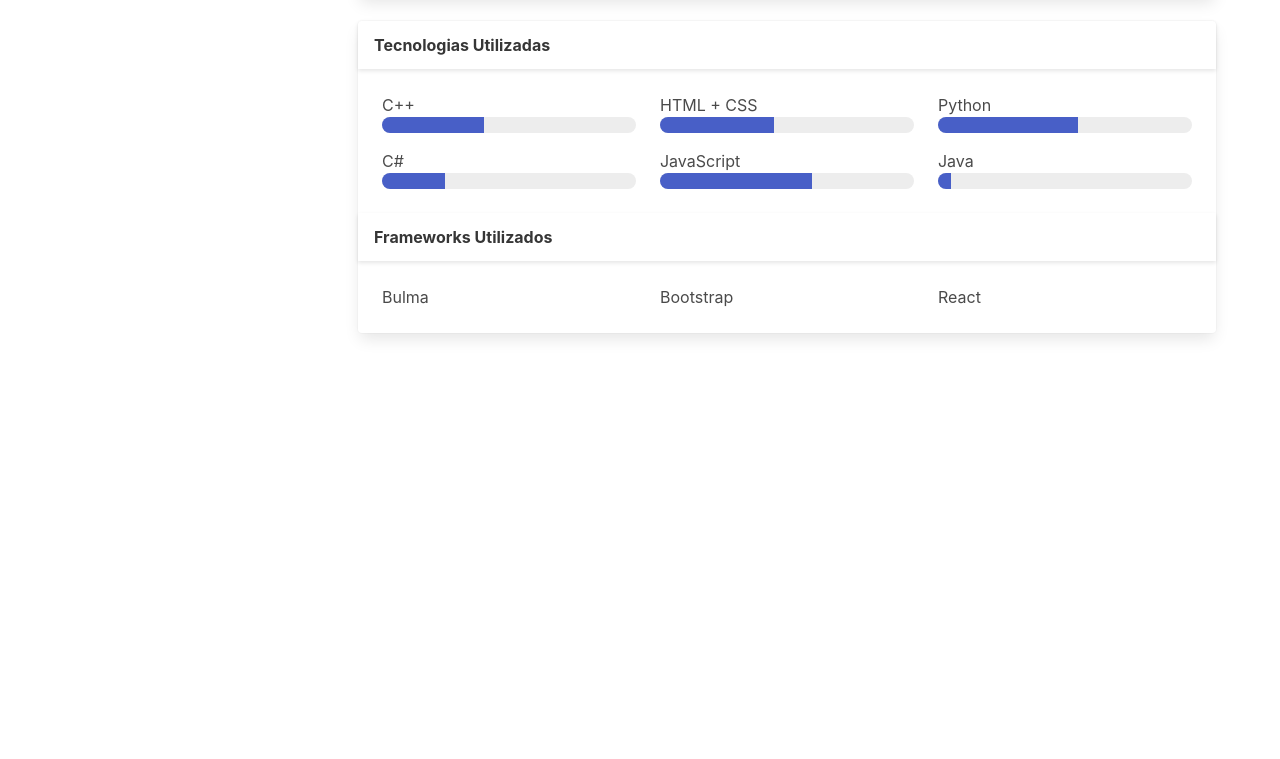
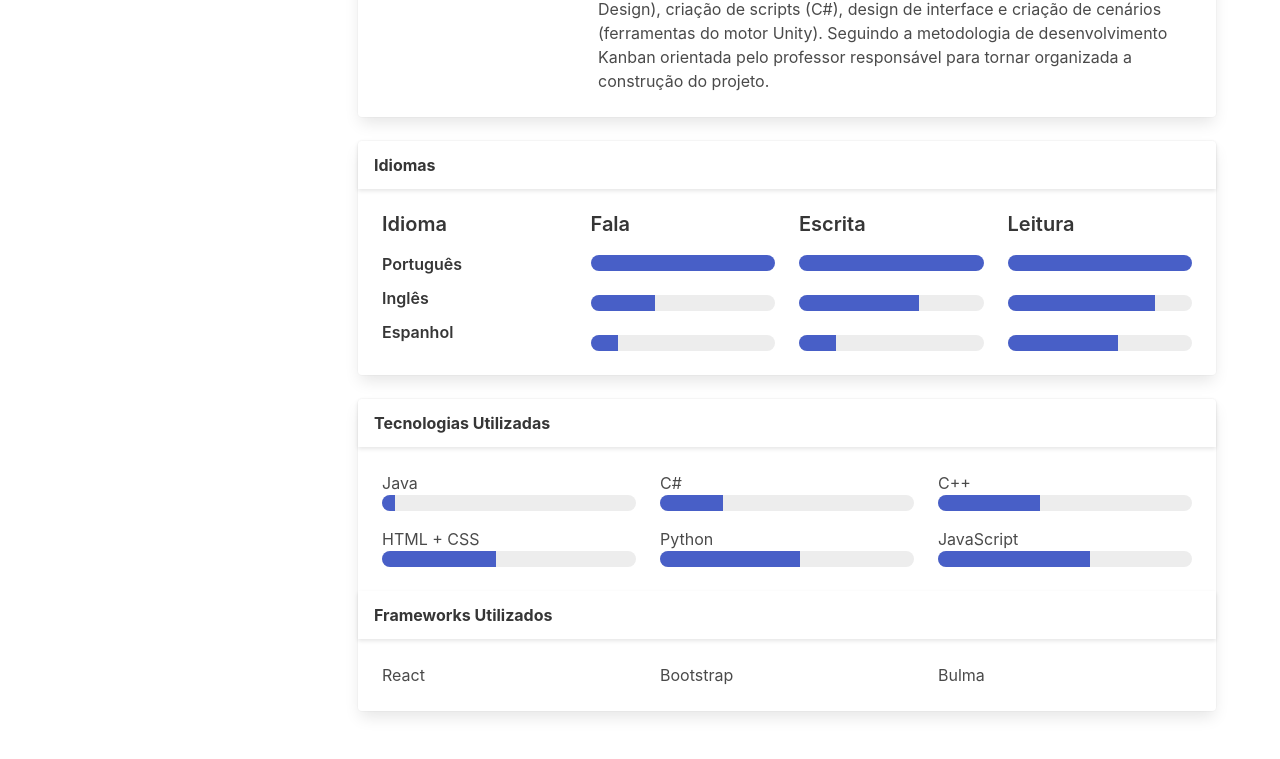
Before and after one commit to FelipeS-Reis/FelipeS-Reis.github.io, a plain HTML site: page index.html in a window 1280 px wide. Shown: the part 1051-1810 px from the top of the page. Before the commit the page ends 1432 px from the top, so only its background shows below. Drawn offline with nearby package versions, Linux system fonts and the light colour scheme.

Commit message:
New Changes

```diff
--- a/index.html
+++ b/index.html
@@ -5,8 +5,9 @@
     <meta charset="UTF-8">
     <meta http-equiv="X-UA-Compatible" content="IE=edge">
     <meta name="viewport" content="width=device-width, initial-scale=1.0">
-    <title>Currículo Felipe</title>
+    <title>Felipe SReis</title>
     <link rel="stylesheet" href="https://cdn.jsdelivr.net/npm/bulma@0.9.3/css/bulma.min.css">
+    <link rel="stylesheet" href="https://bulma.io/vendor/fontawesome-free-6.5.2-web/css/all.min.css">
     <script defer src="https://use.fontawesome.com/releases/v5.3.1/css/all.css"></script>
     <link rel="stylesheet" type="text/css" href="../css/style.css" />
 </head>
@@ -16,9 +17,6 @@
             <div class="navbar-start">
                 <a class="navbar-item" href="./index.html">
                     Inicio
-                </a>
-                <a class="navbar-item" href="./pages/contact.html">
-                    Contato
                 </a>
                 <a class="navbar-item" href="./pages/myprojects.html">
                     Projetos
@@ -47,10 +45,26 @@
                                 </div>
                             </div>
 
-                            <div class="content">
-                                <p>(19) 9 9427-1919</p>
-                                <p>felipe.reis54@outlook.com</p>
+                            <div>
+                                <span class="icon">
+                                    <i class="fa-solid fa-envelope"></i>
+                                </span>
+                                <span>felipe.reis54@outlook.com</span>
                             </div>
+                            <div>
+                                <span class="icon">
+                                    <i class="fa-solid fa-phone"></i>
+                                </span>
+                                <span>(19) 9 9427-1919</span>
+                            </div>
+                            <span class="icon">
+                                <i class="fa-brands fa-linkedin"></i>
+                            </span>
+                            <span><a href="https://www.linkedin.com/in/felipesreis/">Linkedin</a></span>
+                            <span class="icon">
+                                <i class="fab fa-github"></i>
+                            </span>
+                            <span><a href="https://github.com/FelipeS-Reis">GitHub</a></span>
                         </div>
                     </div>
                 </div>
@@ -77,40 +91,9 @@
                             </div>
                         </div>
                     </div>
+
                     <br>
-                    <div class="card">
-                        <header class="card-header">
-                            <p class="card-header-title">
-                                Experiência Acadêmica
-                            </p>
-                        </header>
-                        <div class="card-content">
-                            <div class="content">
-                                <div class="content">
-                                    <div class="columns">
-                                        <div class="column">
-                                            <figure class="image is-128x128">
-                                                <img src="./images/LogoGrafho.png">
-                                            </figure>
-                                        </div>
-                                        <div class="column is-9">
-                                            <p class="title is-5">GraFHO <span class="tag is-dark">Grupo de
-                                                    Estudos</span></p>
-                                            <p>O GRAFHO é um grupo de desenvolvimento de jogos fundado na FHO, onde
-                                                utiliza-se a Unity como engine de jogos 2D ou 3D, sendo a criação de
-                                                códigos em C#. É utilizado o software Blender para modelagem dos
-                                                elementos 3D e Pixel Art para elementos 2D.
-                                            </p>
-                                            <p>
 
-                                            </p>
-                                        </div>
-                                    </div>
-                                </div>
-                            </div>
-                        </div>
-                    </div>
-                    <br>
                     <div class="card">
                         <header class="card-header">
                             <p class="card-header-title">
@@ -121,7 +104,7 @@
                             <div class="content">
                                 <div>
                                     <p class="title is-5">
-                                        Engenharia de Computação
+                                        Engenharia de Computação ( 2019-2025 )
                                     </p>
                                     <p>
                                         Graduando do curso de Engenharia de Computação da instituição de
@@ -146,6 +129,98 @@
                             </div>
                         </div>
                     </div>
+
+                    <br>
+
+                    <div class="card">
+                        <header class="card-header">
+                            <p class="card-header-title">
+                                Experiência Acadêmica
+                            </p>
+                        </header>
+                        <div class="card-content">
+                            <div class="content">
+                                <div class="content">
+                                    <div class="columns">
+                                        <div class="column">
+                                            <figure class="image is-128x128">
+                                                <img src="./images/LogoGrafho.png">
+                                            </figure>
+                                        </div>
+                                        <div class="column is-9">
+                                            <p class="title is-5">GraFHO <span class="tag is-dark">Grupo de
+                                                    Estudos</span></p>
+                                            <p>O GRAFHO é um grupo de desenvolvimento de jogos fundado na FHO, onde
+                                                utiliza-se a Unity como engine de jogos 2D ou 3D, sendo a criação de
+                                                códigos em C#.
+                                            </p>
+                                            <p>
+                                                Minha função no grupo de estudos passou por diferentes áreas de
+                                                desenvolvimento de um jogo: documentação do projeto (Game Document
+                                                Design), criação de scripts (C#), design de interface e criação de
+                                                cenários (ferramentas do motor Unity). Seguindo a metodologia de
+                                                desenvolvimento Kanban orientada pelo professor responsável para tornar
+                                                organizada a construção do projeto.
+                                            </p>
+                                        </div>
+                                    </div>
+                                </div>
+                            </div>
+                        </div>
+                    </div>
+                    <br>
+                    <div class="card">
+                        <header class="card-header">
+                            <p class="card-header-title">
+                                Idiomas
+                            </p>
+                        </header>
+                        <div class="card-content">
+                            <div class="content">
+                                <div class="columns">
+                                    <div class="column is-3">
+                                        <p class="title is-5">
+                                            Idioma
+                                        </p>
+                                        <p class="title is-6">
+                                            Português
+                                        </p>
+                                        <p class="title is-6">
+                                            Inglês
+                                        </p>
+                                        <p class="title is-6">
+                                            Espanhol
+                                        </p>
+                                    </div>
+                                    <div class="column is-3">
+                                        <p class="title is-5">
+                                            Fala
+                                        </p>
+                                        <progress class="progress is-link" value="100" max="100"></progress>
+                                        <progress class="progress is-link" value="35" max="100"></progress>
+                                        <progress class="progress is-link" value="15" max="100"></progress>
+                                    </div>
+                                    <div class="column is-3">
+                                        <p class="title is-5">
+                                            Escrita
+                                        </p>
+                                        <progress class="progress is-link" value="100" max="100"></progress>
+                                        <progress class="progress is-link" value="65" max="100"></progress>
+                                        <progress class="progress is-link" value="20" max="100"></progress>
+                                    </div>
+                                    <div class="column is-3">
+                                        <p class="title is-5">
+                                            Leitura
+                                        </p>
+                                        <progress class="progress is-link" value="100" max="100"></progress>
+                                        <progress class="progress is-link" value="80" max="100"></progress>
+                                        <progress class="progress is-link" value="60" max="100"></progress>
+                                    </div>
+                                </div>
+                            </div>
+                        </div>
+                    </div>
+
                     <br>
                     <div class="card">
                         <header class="card-header">
@@ -158,32 +233,33 @@
                                 <div class="columns">
                                     <div class="column is-4">
                                         <p>
-                                            C++
-                                            <progress class="progress is-link" value="40" max="100"></progress>
+                                            Java
+                                            <progress class="progress is-link" value="5" max="100"></progress>
                                         </p>
+                                        <p>
+                                            HTML + CSS
+                                            <progress class="progress is-link" value="45" max="100"></progress>
+                                        </p>
+                                    </div>
+                                    <div class="column is-4">
                                         <p>
                                             C#
                                             <progress class="progress is-link" value="25" max="100"></progress>
                                         </p>
+                                        <p>
+                                            Python
+                                            <progress class="progress is-link" value="55" max="100"></progress>
+                                        </p>
                                     </div>
                                     <div class="column is-4">
                                         <p>
-                                            HTML + CSS
-                                            <progress class="progress is-link" value="45" max="100"></progress>
+                                            C++
+                                            <progress class="progress is-link" value="40" max="100"></progress>
+
                                         </p>
                                         <p>
                                             JavaScript
                                             <progress class="progress is-link" value="60" max="100"></progress>
-                                        </p>
-                                    </div>
-                                    <div class="column is-4">
-                                        <p>
-                                            Python
-                                            <progress class="progress is-link" value="55" max="100"></progress>
-                                        </p>
-                                        <p>
-                                            Java
-                                            <progress class="progress is-link" value="5" max="100"></progress>
                                         </p>
                                     </div>
 
@@ -201,7 +277,7 @@
                                 <div class="columns">
                                     <div class="column is-4">
                                         <p>
-                                            Bulma
+                                            React
                                         </p>
                                     </div>
                                     <div class="column is-4">
@@ -211,7 +287,7 @@
                                     </div>
                                     <div class="column is-4">
                                         <p>
-                                            React
+                                            Bulma
                                         </p>
                                     </div>
                                 </div>
```
Also changed, not shown: pages/myprojects.html (+1 -4 lines).
